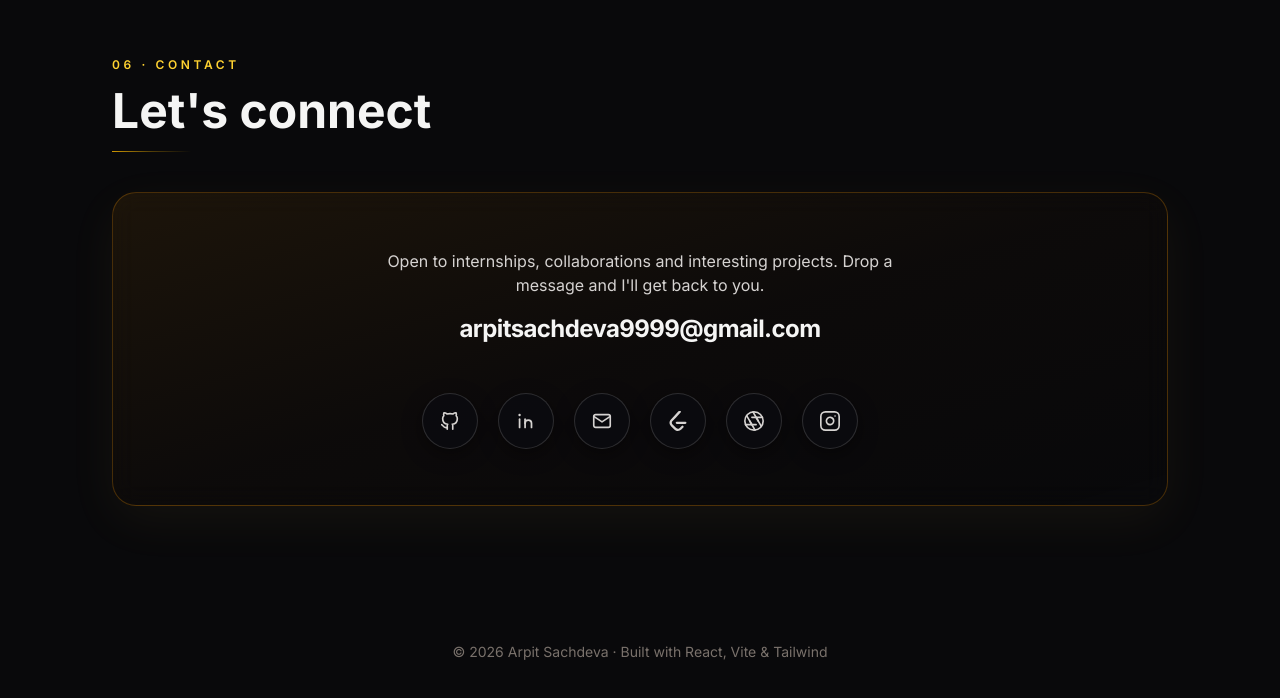
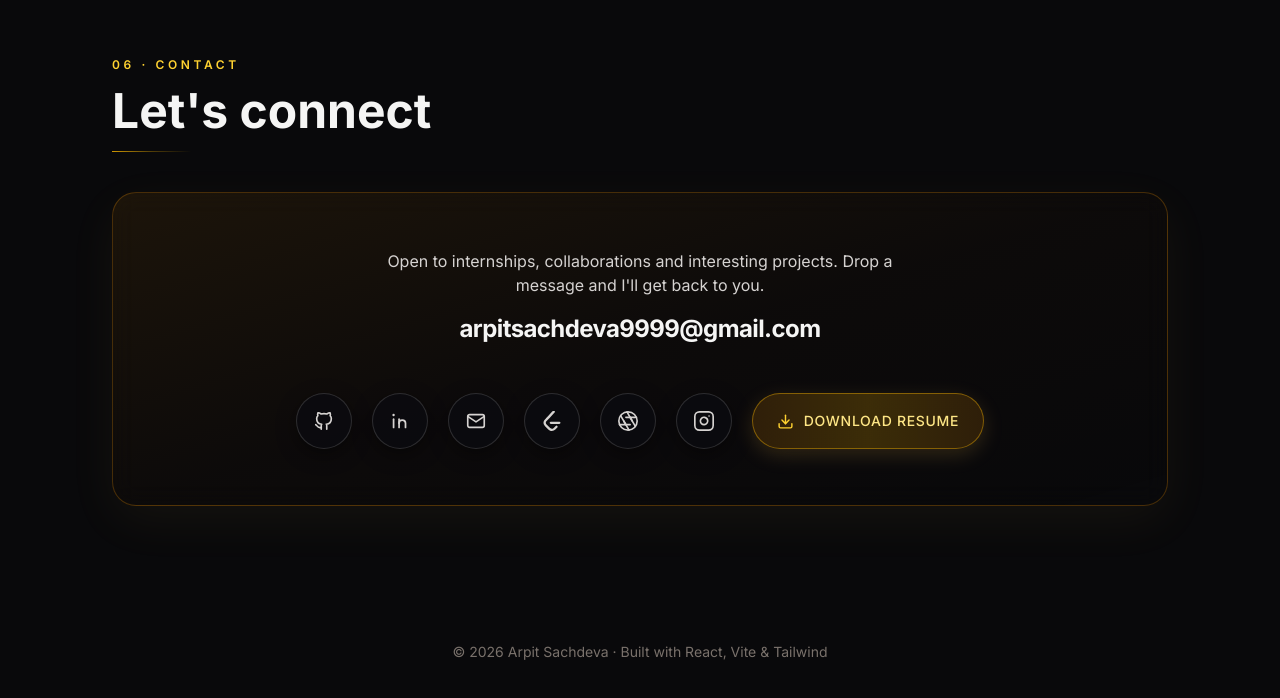
Before and after one commit to god1arpit/portfolio, a React (Vite) app: page / in a window 1280 px wide. Shown: the part 5003-5701 px from the top of the page. Built offline with nearby package versions, Linux system fonts and the light colour scheme.

Commit message:
feat(contact): add Download Resume button linking to public/Arpit_Sachdeva_Resume.pdf

```diff
--- a/src/App.jsx
+++ b/src/App.jsx
@@ -1,5 +1,5 @@
 import { motion, useScroll } from 'framer-motion'
-import { Mail, Phone, MapPin, ExternalLink, Award, Briefcase, Code2, GraduationCap } from 'lucide-react'
+import { Mail, Phone, MapPin, ExternalLink, Award, Briefcase, Code2, GraduationCap, Download } from 'lucide-react'
 import ProximityHover from './ProximityHover'
 import MagicCursor from './MagicCursor'
 import Tiles from './Tiles'
@@ -519,6 +519,19 @@ export default function App() {
                 </span>
               </motion.a>
             ))}
+
+            <motion.a
+              href="/Arpit_Sachdeva_Resume.pdf"
+              download="Arpit_Sachdeva_Resume.pdf"
+              target="_blank"
+              rel="noreferrer"
+              whileHover={{ scale: 1.05, y: -2 }}
+              whileTap={{ scale: 0.95 }}
+              className="h-13 md:h-14 px-5 md:px-6 rounded-full border border-amber-400/40 bg-gradient-to-r from-amber-500/15 via-amber-400/20 to-amber-500/15 hover:border-amber-300 hover:from-amber-400/25 hover:to-amber-300/25 text-amber-200 font-medium text-xs md:text-sm tracking-wider uppercase flex items-center gap-2.5 transition-all duration-300 shadow-[0_6px_20px_rgba(223,172,67,0.18)] hover:shadow-[0_0_28px_rgba(223,172,67,0.4)]"
+            >
+              <Download size={17} className="text-amber-300" />
+              <span>Download Resume</span>
+            </motion.a>
           </div>
         </motion.div>
       </Section>
```
Also changed, not shown: 2 other files (tests, documents, lock files or other folders).
